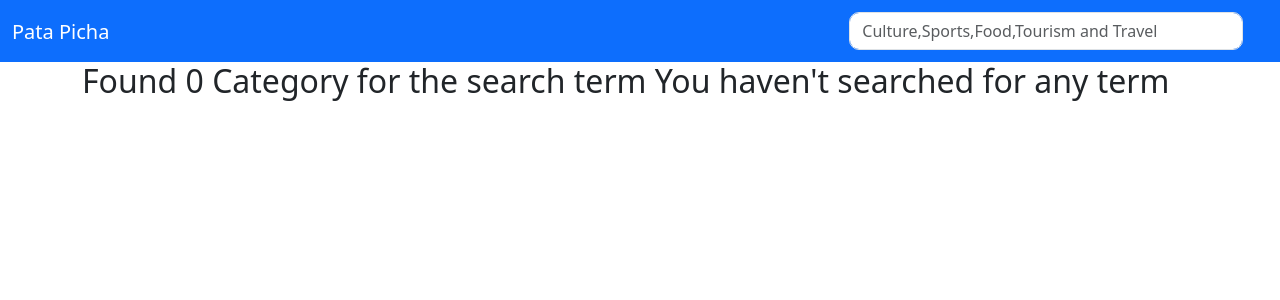
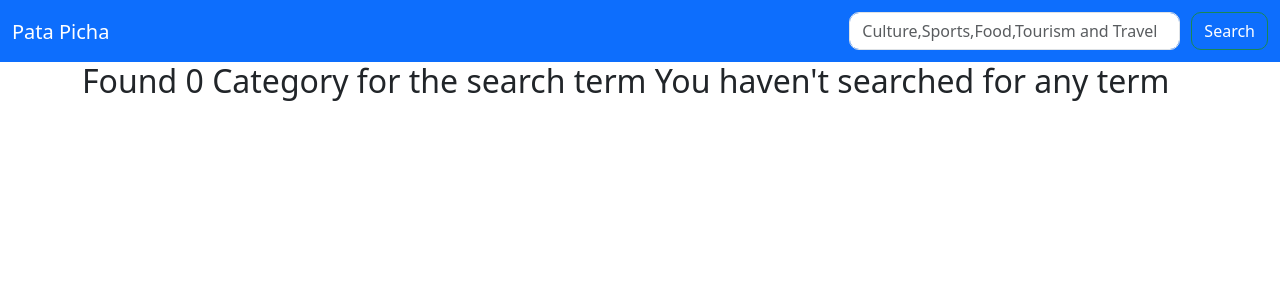
Before and after one commit to WayneMusungu/get-pics, a Django app: page /search/ in a window 1280 px wide. Shown: the top 300 px of the page. Run offline with Django 4.2, Linux system fonts and the light colour scheme; some libraries are stand-ins or nearby versions.

Commit message:
Add search button

```diff
--- a/pictures/templates/navbar.html
+++ b/pictures/templates/navbar.html
@@ -11,12 +11,13 @@
           <div class="input-group">
             <input style="border-radius: 10px;" type="text" class="form-control" placeholder="Culture,Sports,Food,Tourism and Travel" name="galleria">
             <div class="input-group-btn">
-              <button class="btn btn-default" type="submit"><i class="glyphicon glyphicon-search"></i></button>
+              <button  style="color: white; margin-left: 12px; border-radius: 10px;" class="btn btn-outline-success" type="submit"><i class="glyphicon glyphicon-search"></i>Search</button>
             </div>
           </div>
 
         </form>
       </div>
+
       <!-- search form end -->
 
 
```
